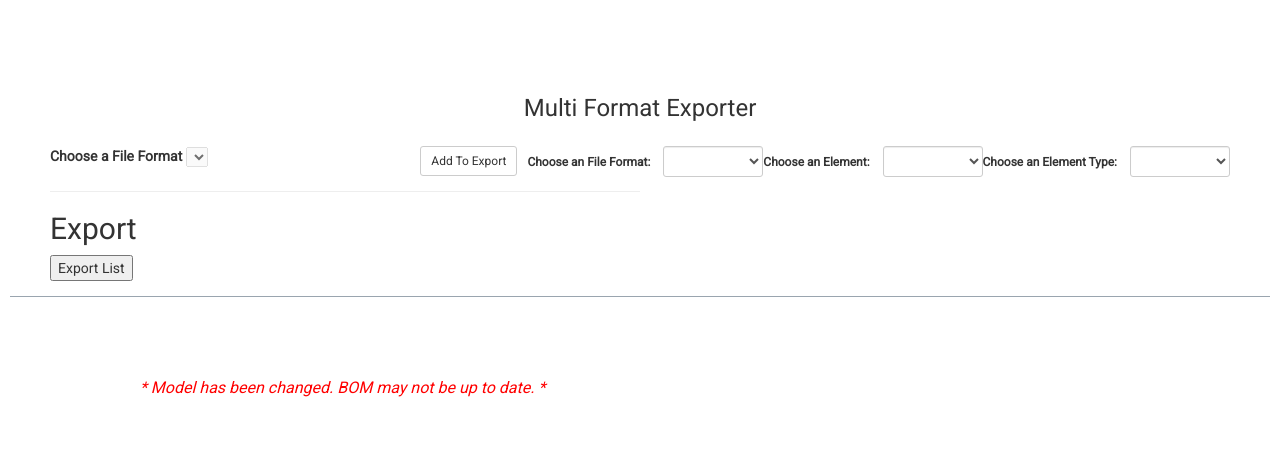
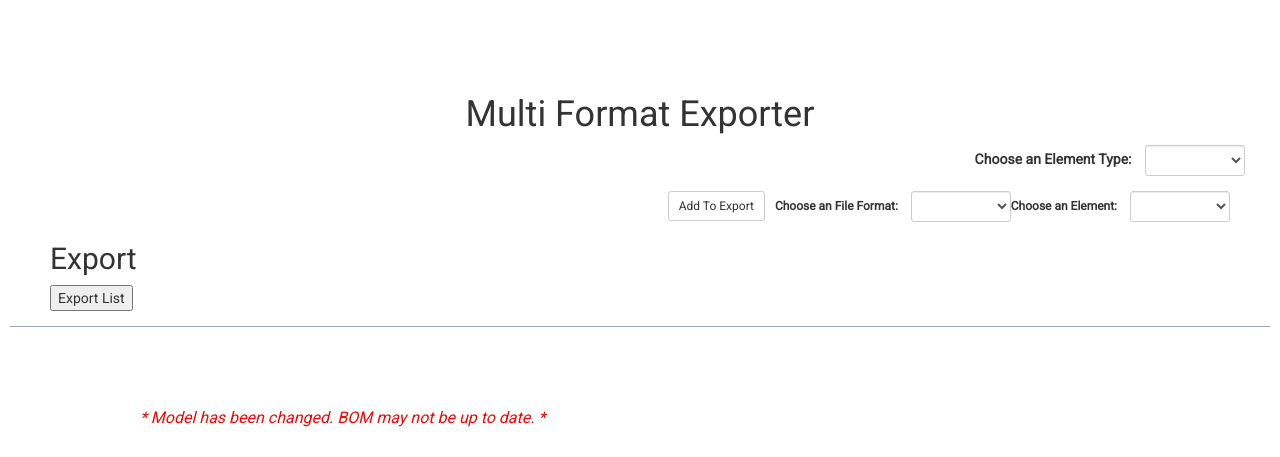
Before and after one commit to hud-code/multi-format-exporter, a website: page views/index.html in a window 1280 px wide. Drawn offline with Linux system fonts and the light colour scheme; files that its build step writes are made by us from their sources; files whose address does not match are found by name.

Commit message:
Update index.html

```diff
--- a/views/index.html
+++ b/views/index.html
@@ -22,15 +22,18 @@
   <div class="bom-controls">
       <div class="bom-content-top">
           <div class="row">
-                  <h3 class="bom-title">Multi Format Exporter</h3>
+                  <h1 class="bom-title">Multi Format Exporter</h1>
+          </div>
+          <div class="row">
+            <div class="options" id="initial_select">
+                <label for="element_type_list">Choose an Element Type:</label>
+                <select required name="element_type_list" id="element_type_list" class="form-control bom-select"></select required>
+            </div>
           </div>
           <div id="context-table">
               <div class="bom-ctrl-aligned">
                   <!-- <button class="btn bom-btn-primary btn-sm clearfix" id="element-generate">Test</button> -->
-                  <div class="options" id="initial_select">
-                    <label for="element_type_list">Choose an Element Type:</label>
-                    <select required name="element_type_list" id="element_type_list" class="form-control bom-select"></select required>
-                  </div>
+
 
                   <span></span>
 
@@ -77,12 +80,9 @@
             <option value="assembly">Assembly</option>
             <option value="drawing">Drawing</option> -->
 
-          <label for="format_list" >Choose a File Format</label>
-          <select disabled name="format_list" id="format_list"></select disabled>
-
-
-
-          <hr style="width:50%;text-align:left;margin-left:0">
+            <div class="row">
+                <div class="col-md-12 os-col-border" class="bom-progress-bar" id="bom-status-bar" style="display: none;"></div>
+            </div>
 
           <h2>Export</h2>
 
@@ -98,9 +98,6 @@
       <div class="info-message" id="element-model-change-message">
           <p><i>* Model has been changed. BOM may not be up to date. *</i></p>
       </div>
-      <div class="row">
-          <div class="col-md-12 os-col-border" class="bom-progress-bar" id="bom-status-bar" style="display: none;"></div>
-      </div>
       <div class="row bom-row">
           <div class="col-md-6 col-sm-6 col-xs-12 os-col-border image-container">
               <div class="image-results" id="image-results"></div>
```
